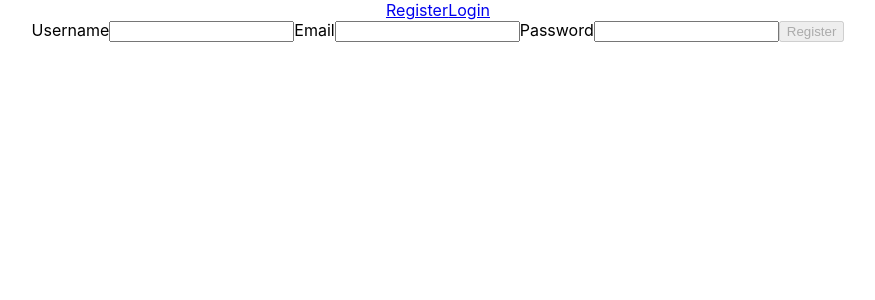
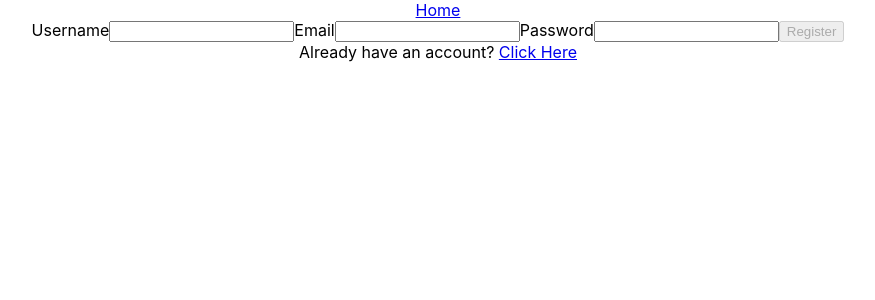
Before and after one commit to Secret-Family-Recipies-Cookbook-2/frontend, a React (Create React App) app in the folder my-app/: page /register in a window 1280 px wide. Shown: the top 300 px of the page, without its empty margins (202-1077 px from the left). Built offline with nearby package versions, Linux system fonts and the light colour scheme.

Commit message:
Added PJ's link. Rearranged route path's to be a little more user friendly

```diff
--- a/my-app/src/App.js
+++ b/my-app/src/App.js
@@ -12,21 +12,23 @@ function App() {
       <header>
 
         <NavBar />
-        <Link to='/register'>Register</Link>
-        <Link to='/login'>Login</Link>
+        {/* <Link to='/register'>Register</Link> */}
+        {/* <Link to='/'>Home</Link> */}
+        {/* <Link to='/login'>Login/Register</Link> */}
+
 
       </header>
       <div className='body-container'>
         <Switch>
-          <Route path='/register' component={Register}>
+          <Route path='/register' >
             <Register />
           </Route>
 
-          <Route path='/login'component={Login}>
+          <Route path='/login'>
             <Login />
           </Route>
 
-          <Route path='/' component={Home}>
+          <Route path='/' >
             <Home />
           </Route>
         </Switch>
--- a/my-app/src/components/Home.js
+++ b/my-app/src/components/Home.js
@@ -9,6 +9,8 @@ const Home = () => {
     //let token = localStorage.getItem('token')
 
     const getMockData = () => {
+
+        //axios without auth
         axios.get('https://secretfamilyrecipes3.herokuapp.com/api/mock')
             .then(res => {
                 console.log(res)
@@ -24,7 +26,9 @@ const Home = () => {
     }, [])
     return (
         <>
+            <Login />
 
+            <h2>Start Collecting Recipes Like These Now!</h2>
             {
               mockRecipes.map(recipe => {
                   return (
@@ -32,6 +36,7 @@ const Home = () => {
                   )
               })
             }
+
             {/* {
                 !token && (
                     <section className='login'>
--- a/my-app/src/components/Login.js
+++ b/my-app/src/components/Login.js
@@ -65,7 +65,7 @@ const Login = () => {
     }
 
     return (
-        <div className='login-container'>
+        <div className='form-container'>
             <form onSubmit={(evt)=>loginHandler(evt)}>
                 <label>Username</label>
                 <input
@@ -92,6 +92,10 @@ const Login = () => {
                     <div className='form-errors'>{loginFormErrors.password}</div>
                 </div>
             </form>
+            <div className='no-account'>
+                Don't have an account?&nbsp;
+                <Link className='register-link' to='/register'>Click Here</Link>
+            </div>
 
         </div>
     )
--- a/my-app/src/components/MockRecipe.js
+++ b/my-app/src/components/MockRecipe.js
@@ -8,9 +8,12 @@ const MockRecipe = ({details}) => {
     return(
         <div className='recipe-container'>
             <h2>{details.title}</h2>
+            <h4>Category: {details.category}</h4>
+            <h4>Source: {details.source}</h4>
             <p>Ingredients:{details.ingredients}</p>
             <p>Instructions:{details.instructions}</p>
         </div>
+
     )
 }
 export default MockRecipe
--- a/my-app/src/components/NavBar.js
+++ b/my-app/src/components/NavBar.js
@@ -10,6 +10,8 @@ const NavBar = () => {
 
     return (
         <nav>
+
+            <a href='https://secretfamilyrecipesv2.netlify.app/'>Home</a>
             {
                 token ? (
                     <>
@@ -21,7 +23,8 @@ const NavBar = () => {
                         }}>
                             Logout
                         </button>
-                        <Link to='/'>placeholder for logged in menu items</Link>
+                        {/* <Link to='/'>I won't go to home, but unsure where to go at the moment.</Link> */}
+
                     </>
                 ):(
                     <>
--- a/my-app/src/components/Register.js
+++ b/my-app/src/components/Register.js
@@ -1,6 +1,7 @@
 import React, {useState, useEffect} from 'react'
-import { useHistory } from 'react-router-dom'
+import { useHistory, Link } from 'react-router-dom'
 import * as yup from 'yup'
+
 
 const initialState = {
     username: '',
@@ -73,7 +74,7 @@ const Register = () => {
     }
 
     return (
-        <>
+        <div className='form-container'>
             <form onSubmit={(evt)=> registerHandler(evt)}>
                 <label>Username</label>
                 <input
@@ -105,7 +106,12 @@ const Register = () => {
                     <div className='form-errors'>{registerFormErrors.password}</div>
                 </div>
             </form>
-        </>
+
+            <div className='no-account'>
+                Already have an account?&nbsp;
+                <Link className='login-link' to='/login'>Click Here</Link>
+            </div>
+        </div>
     )
 }
 export default Register
```
